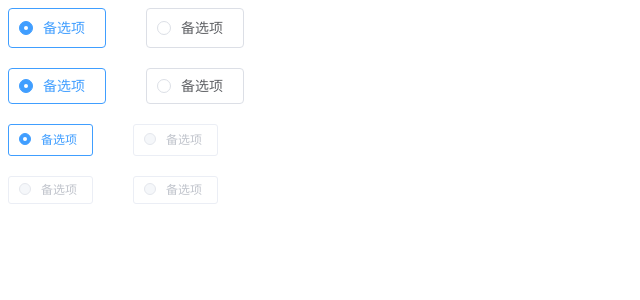
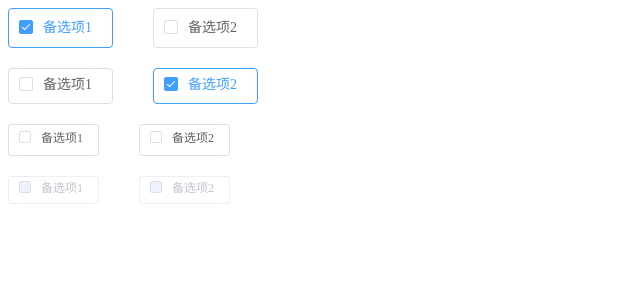
Before and after one commit to kingyeahwei/element_learning, a Vue app: page / in a window 1280 px wide. Shown: the top 300 px of the page, without its empty margins (0-640 px from the left). Built offline with nearby package versions, Linux system fonts and the light colour scheme.

Commit message:
checkbox

```diff
--- a/src/App.vue
+++ b/src/App.vue
@@ -1,44 +1,43 @@
 <template>
   <div id="app">
     <div>
-      <el-radio v-model="radio1" label="1" border>备选项</el-radio>
-      <el-radio v-model="radio1" label="2" border>备选项</el-radio>
+      <el-checkbox v-model="checked1" label="备选项1" border ></el-checkbox>
+      <el-checkbox v-model="checked2" label="备选项2" border ></el-checkbox>
+    </div>
+    <div style="margin-top: 20px;">
+      <el-checkbox v-model="checked3" label="备选项1" border size="medium"></el-checkbox>
+      <el-checkbox v-model="checked4" label="备选项2" border size="medium"></el-checkbox>
+    </div>
+    <div style="margin-top: 20px;">
+      <el-checkbox-group v-model="checkboxGroup1" size="small">
+        <el-checkbox label="备选项1" border></el-checkbox>
+        <el-checkbox label="备选项2" border></el-checkbox>
+      </el-checkbox-group>
     </div>
     <div style="margin-top: 20px">
-      <el-radio v-model="radio2" label="1" border size="medium">备选项</el-radio>
-      <el-radio v-model="radio2" label="2" border size="medium">备选项</el-radio>
-    </div>
-    <div style="margin-top: 20px">
-      <el-radio-group v-model="radio3" size="small">
-        <el-radio label="1" border>备选项</el-radio>
-        <el-radio label="2" border disabled>备选项</el-radio>
-      </el-radio-group>
-    </div>
-    <div style="margin-top: 20px;">
-      <el-radio-group v-model="radio4" size="mini" disabled>
-        <el-radio label="1" border>备选项</el-radio>
-        <el-radio label="2" border>备选项</el-radio>
-      </el-radio-group>
+      <el-checkbox-group v-model="checkboxGroup2" size="mini" disabled>
+        <el-checkbox label="备选项1" border></el-checkbox>
+        <el-checkbox label="备选项2" border></el-checkbox>
+      </el-checkbox-group>
     </div>
   </div>
 </template>
 
 <script>
+const cityOptions = ["上海", "北京", "广州", "深圳"];
 export default {
   name: "app",
   data() {
     return {
-      radio1: "1",
-      radio2: "1",
-      radio3: "1",
-      radio4: "上海",
-    }
+      checked1: true,
+        checked2: false,
+        checked3: false,
+        checked4: true,
+        checkboxGroup1: [],
+        checkboxGroup2: []
+    };
   },
-  methods: {
-    changeFn(val) {
-      console.log(val);
-    }
-  },
+  methods: {}
 };
 </script>
 
```
